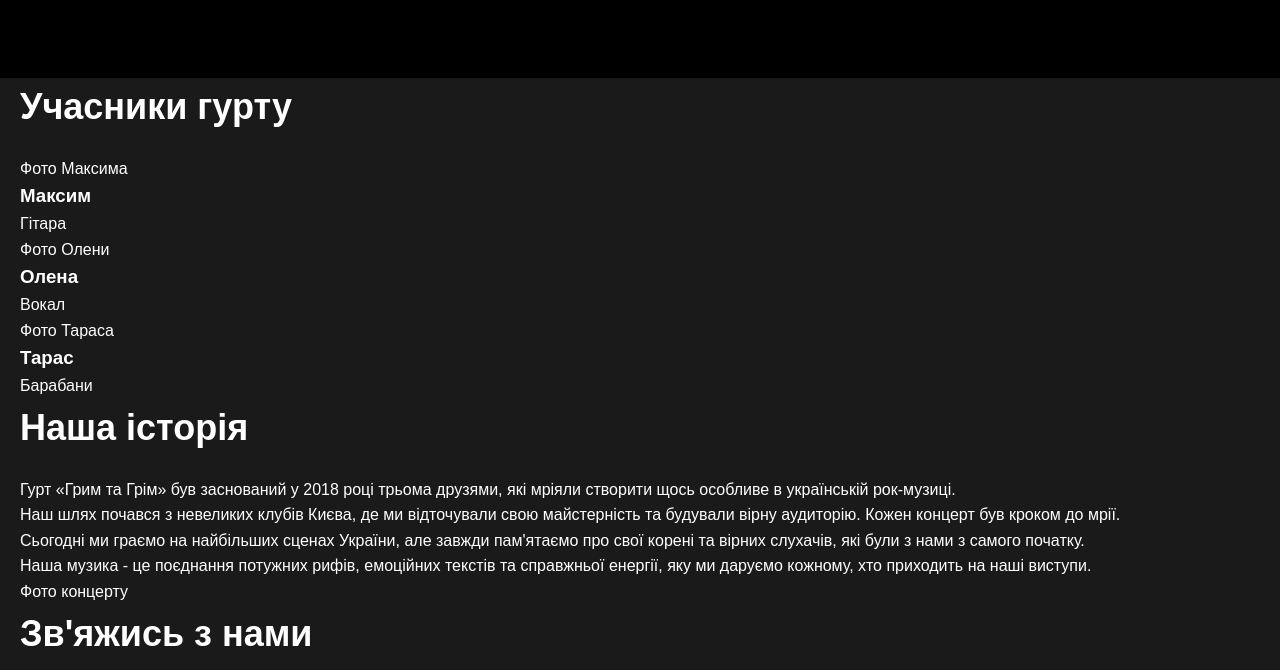
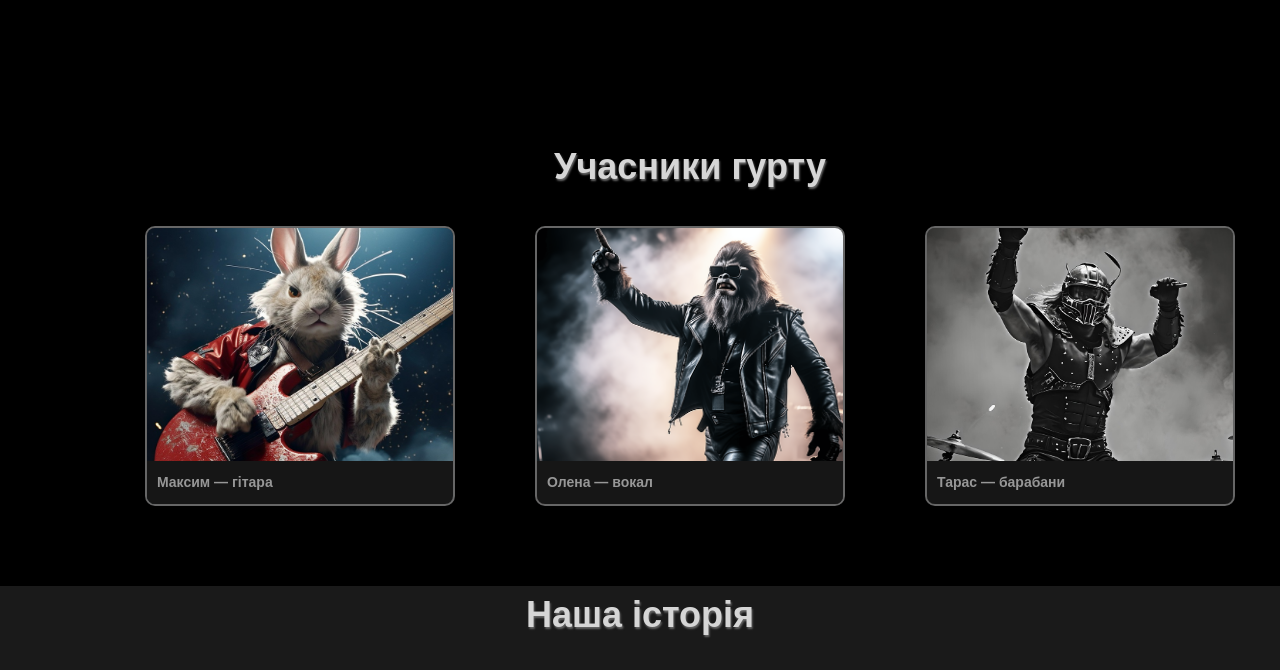
Before and after one commit to chasov-artem/grimGrim, a plain HTML site: page index.html in a window 1280 px wide. Shown: the part 1174-1844 px from the top of the page. Drawn offline with Linux system fonts and the light colour scheme; a script that the page names is missing.

Commit message:
members section

```diff
--- a/index.html
+++ b/index.html
@@ -118,24 +118,27 @@
         <div class="members-grid">
           <div class="member-card">
             <div class="member-photo">
-              <div class="placeholder-image">Фото Максима</div>
+              <img src="maxim.jpg" alt="Максим - Гітара" />
+              <div class="member-info">
+                <h3>Максим — гітара</h3>
+              </div>
             </div>
-            <h3>Максим</h3>
-            <p>Гітара</p>
           </div>
           <div class="member-card">
             <div class="member-photo">
-              <div class="placeholder-image">Фото Олени</div>
+              <img src="olena.png" alt="Олена - Вокал" />
+              <div class="member-info">
+                <h3>Олена — вокал</h3>
+              </div>
             </div>
-            <h3>Олена</h3>
-            <p>Вокал</p>
           </div>
           <div class="member-card">
             <div class="member-photo">
-              <div class="placeholder-image">Фото Тараса</div>
+              <img src="taras.jpg" alt="Тарас - Барабани" />
+              <div class="member-info">
+                <h3>Тарас — барабани</h3>
+              </div>
             </div>
-            <h3>Тарас</h3>
-            <p>Барабани</p>
           </div>
         </div>
       </div>
--- a/styles.css
+++ b/styles.css
@@ -204,3 +204,71 @@ tr:hover {
   background-color: #c82333;
   transform: translateY(-1px);
 }
+
+/* Members Section */
+.members {
+  padding: 60px 0;
+  background-color: #000;
+  padding-left: 100px;
+}
+
+.section-title {
+  text-align: center;
+  margin-bottom: 30px;
+  color: rgb(214, 214, 214);
+  text-shadow: #666 1px 2px 2px;
+}
+
+.members-grid {
+  display: flex;
+  justify-content: center;
+  flex-wrap: wrap;
+  gap: 80px;
+}
+
+.member-card {
+  text-align: center;
+  max-width: 350px;
+}
+
+.member-photo {
+  width: 310px;
+  height: 280px;
+  margin: 0 auto 20px;
+  background-color: #333;
+  border-radius: 10px;
+  display: flex;
+  align-items: center;
+  justify-content: center;
+  overflow: hidden;
+  position: relative;
+  border: 2px solid #666;
+}
+
+.member-photo img {
+  width: 100%;
+  height: 100%;
+  object-fit: cover;
+}
+
+.placeholder-image {
+  color: #666;
+  font-size: 14px;
+  text-align: center;
+}
+
+.member-info {
+  position: absolute;
+  bottom: 0;
+  left: 0;
+  right: 0;
+  background-color: #161616;
+  padding: 10px 10px;
+  text-align: left;
+}
+
+.member-info h3 {
+  font-size: 14px;
+  margin: 0;
+  color: rgb(151, 151, 151);
+}
```
Also changed, not shown: maxim.jpg (added), olena.png (added), taras.jpg (added).
